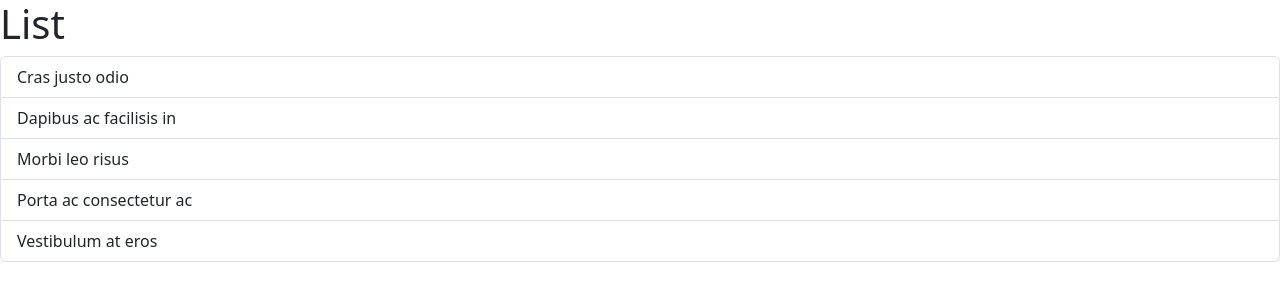
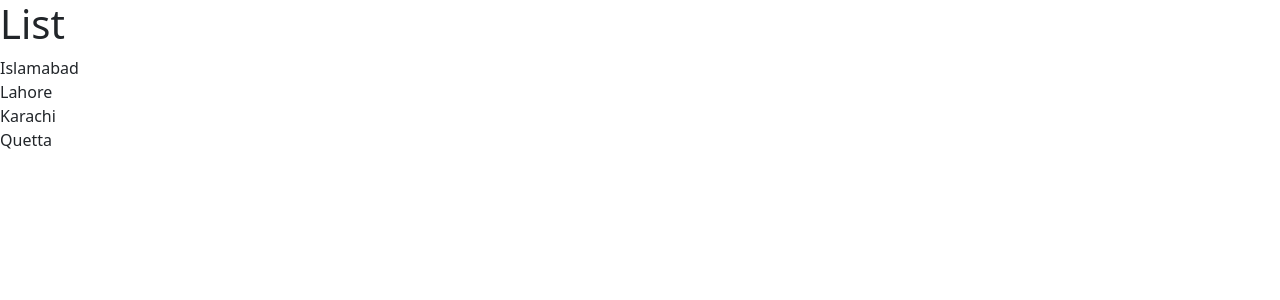
Before and after one commit to FarazRashid/ReactPractice, a React (Vite) app in the folder react-app/: page / in a window 1280 px wide. Shown: the top 300 px of the page. Built offline with nearby package versions, Linux system fonts and the light colour scheme.

Commit message:
Renders list items dynamically
Added a map function to render a list of items

```diff
--- a/react-app/src/components/ListGroup.tsx
+++ b/react-app/src/components/ListGroup.tsx
@@ -1,13 +1,13 @@
 function ListGroup() {
+  const items = ["Islamabad", "Lahore", "Karachi", "Quetta"];
+
   return (
     <>
       <h1>List</h1>
       <ul className="list-group">
-        <li className="list-group-item">Cras justo odio</li>
-        <li className="list-group-item">Dapibus ac facilisis in</li>
-        <li className="list-group-item">Morbi leo risus</li>
-        <li className="list-group-item">Porta ac consectetur ac</li>
-        <li className="list-group-item">Vestibulum at eros</li>
+        {items.map((item) => (
+          <li key={item}>{item}</li>
+        ))}
       </ul>
     </>
   );
```
